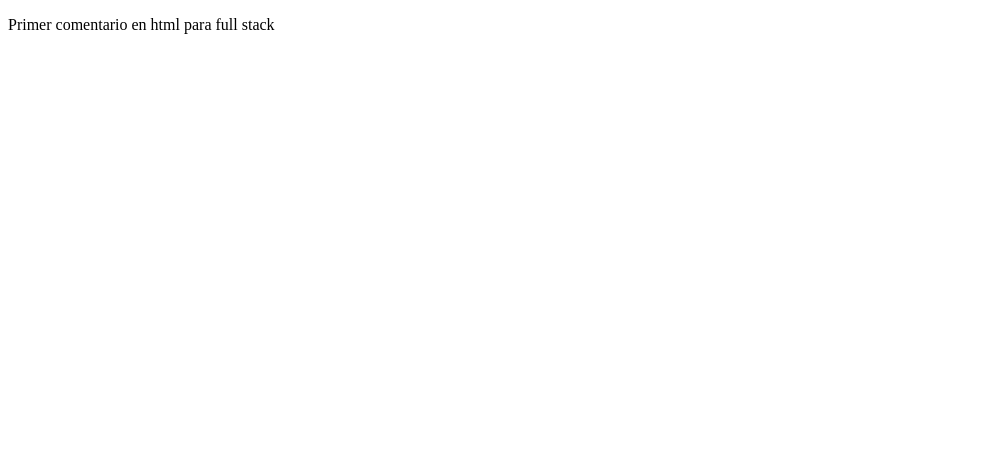
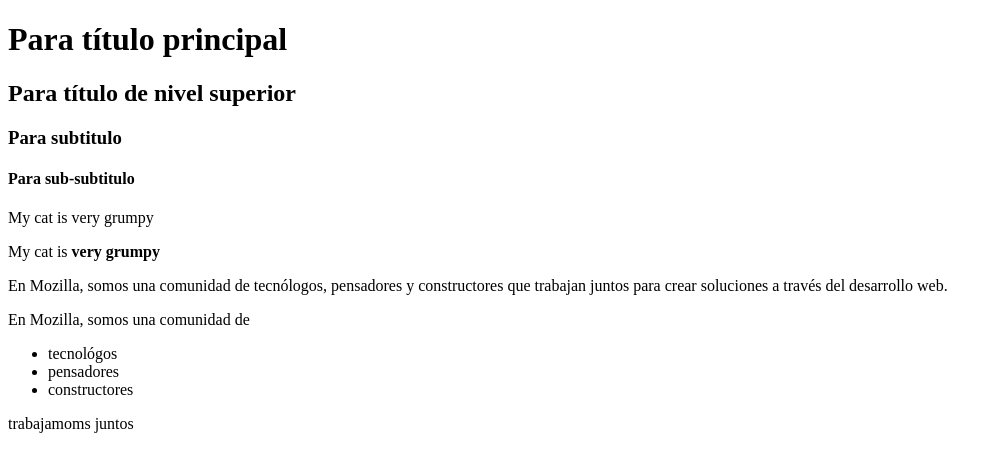
Before and after one commit to AndresNicolalde/DesarrolloWebFullStack, a plain HTML site: page Part 0/part0.html in a window 1280 px wide. Shown: the whole page, without its empty margins (0-998 px from the left). Drawn offline with Linux system fonts and the light colour scheme.

Commit message:
Titulos y párrafos

```diff
--- a/Part 0/part0.html
+++ b/Part 0/part0.html
@@ -3,9 +3,26 @@
   <head>
     <meta charset="UTF-8" />
     <meta name="viewport" content="width=device-width, initial-scale=1.0" />
-    <title>Document</title>
+    <title>Página de prueba</title>
   </head>
   <body>
-    <p>Primer comentario en html para full stack</p>
+    <h1>Para título principal</h1>
+    <h2>Para título de nivel superior</h2>
+    <h3>Para subtitulo</h3>
+    <h4>Para sub-subtitulo</h4>
+    <p>My cat is very grumpy</p>
+    <p>My cat is <strong>very grumpy</p></strong>
+    <p>
+        En Mozilla, somos una comunidad de tecnólogos, pensadores y
+    constructores que
+        trabajan juntos para crear soluciones a través del desarrollo web.
+    </p>
+    <p>En Mozilla, somos una comunidad de</p>
+    <ul>
+        <li>tecnológos</li>
+        <li>pensadores</li>
+        <li>constructores</li>
+    </ul>
+    <p>trabajamoms juntos</p>
   </body>
 </html>
```
